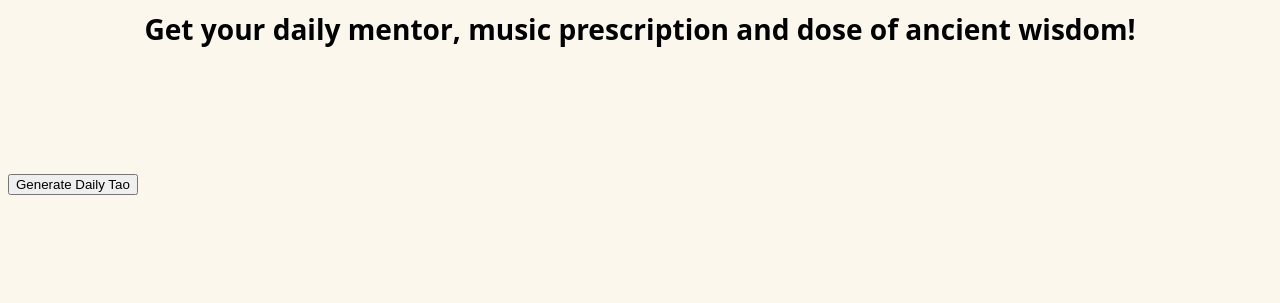
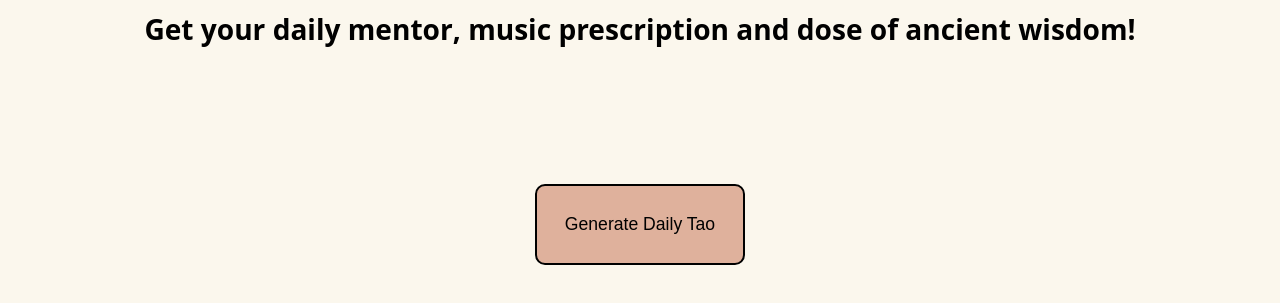
Before and after one commit to munro-j/daily-tao, a plain HTML site: page index.html in a window 1280 px wide. Shown: the part 119-422 px from the top of the page. Drawn offline with Linux system fonts and the light colour scheme.

Commit message:
Style button

```diff
--- a/index.html
+++ b/index.html
@@ -24,7 +24,9 @@
         <pre id="tao" class="sp"></pre>
     </section>
 
-    <button type="button" id="btn">Generate Daily Tao</button>
+    <div id="btn-wrapper">
+        <button type="button" id="btn">Generate Daily Tao</button>
+    </div>
 
     <script src="script.js"></script>
 </body>
--- a/style.css
+++ b/style.css
@@ -15,3 +15,24 @@ html {
 .sp {
     display: inline-block;
 }
+
+#btn-wrapper {
+    text-align: center;
+}
+
+#btn {
+    padding: 28px;
+    margin-top: 10px;
+    border: 2px solid black;
+    border-radius: 10px;
+    font-size: 1.1em;
+    font-weight: 500;
+    background-color: rgba(181, 71, 34, 0.4);
+}
+
+#btn:hover {
+    background-color: rgba(181, 71, 34, 0.33);
+    padding: 33px;
+    font-weight: 600;
+    cursor: pointer;
+}
```
